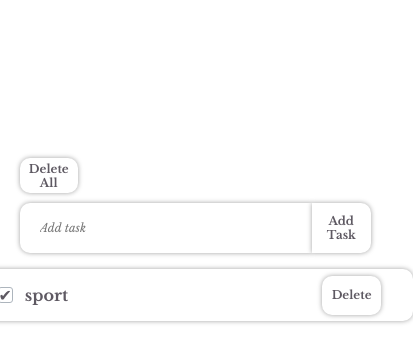
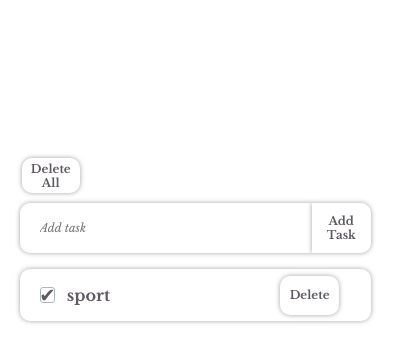
Before and after one commit to Katyusha0901/ToDo, a React (Create React App) app: page / in a window 390 px wide. Shown: the top 362 px of the page, 413 px wide, since content can reach past the window. Built offline with nearby package versions, Linux system fonts and the light colour scheme.

Commit message:
formated

```diff
--- a/src/App.tsx
+++ b/src/App.tsx
@@ -18,13 +18,19 @@ export interface Task {
 export default function App() {
   const nextId = useRef(1);
   const [tasks, setTasks] = useState<Task[]>([
-    { id: 0, text: "sport", done: true, isEditing: false, isCheked:true },
+    { id: 0, text: "sport", done: true, isEditing: false, isCheked: true },
   ]);
 
   function addTask(text: string) {
     setTasks([
       ...tasks,
-      { id: nextId.current, text: text, done: false, isEditing: false, isCheked:true },
+      {
+        id: nextId.current,
+        text: text,
+        done: false,
+        isEditing: false,
+        isCheked: true,
+      },
     ]);
     nextId.current = nextId.current + 1;
   }
--- a/src/DeleteAll/DeleteAllTasks.css
+++ b/src/DeleteAll/DeleteAllTasks.css
@@ -1,6 +1,7 @@
 .delete-button {
   display: flex;
   align-self: flex-start;
+  margin-left: 2px;
 }
 
 .delete-button__delete-all {
--- a/src/Task/TaskDisplay.css
+++ b/src/Task/TaskDisplay.css
@@ -1,11 +1,7 @@
 .task-display {
-  min-height: 50px;
   display: flex;
   justify-content: center;
   align-items: center;
-  /* justify-content: space-between; */
-  /* display: grid;
-  grid-template-columns: 20px 300px 100px; */
   padding: 0 20px 0 20px;
   flex-direction: row;
   background-color: rgb(255, 255, 255);
@@ -13,7 +9,7 @@
   border-radius: 10px 10px 10px 10px;
   cursor: pointer;
   margin-bottom: 10px;
-  width: 435px;
+  width: 432px;
 }
 
 .task-display__input-task-text {
@@ -24,7 +20,6 @@
   width: 347px;
   outline: none;
   padding-left: 20px;
-  font-style: italic;
   background-color: rgb(255, 255, 255);
   border-radius: 10px 0 0 10px;
   cursor: pointer;
@@ -39,7 +34,6 @@
   align-items: center;
   justify-content: center;
   align-self: center;
-  box-shadow: 5px rgb(161, 161, 161);
   border-radius: 10px;
   width: 65px;
   margin: 0 0 0 10px;
@@ -50,10 +44,6 @@
   padding: 10px;
   box-shadow: 0 0 5px rgb(161, 161, 161);
   cursor: pointer;
-}
-
-.task-display__button:hover {
-  box-shadow: 0 0 5px rgb(111, 110, 110);
 }
 
 .task-display__button:active {
@@ -71,6 +61,7 @@
   flex-grow: 0;
   border: 1px solid #adb5bd;
   border-radius: 3px;
+  font-size: 20px;
 }
 
 .task-display__p-task {
@@ -85,9 +76,7 @@
 }
 
 @media screen and (max-width: 437px) {
-  .task-display__task-item {
-    grid-template-columns: 10vw 50vw 30vw;
-
+  .task-display {
     width: 90vw;
   }
 
@@ -98,19 +87,7 @@
   .task-display__checkbox {
     width: 4vw;
     height: 4vw;
-  }
-
-  .task-display__checkbox::before {
-    width: 4vw;
-    height: 4vw;
-  }
-  .task-display__checkbox-checkmark {
-    bottom: 3.8vw;
-    left: -1px;
-  }
-
-  .task-display__checkbox-input:checked + .task-display__checkbox-checkmark {
-    font-size: 6vw;
+    font-size: 5vw;
   }
 
   .task-display__button {
--- a/src/Task/TaskDisplay.tsx
+++ b/src/Task/TaskDisplay.tsx
@@ -13,11 +13,11 @@ export const TaskDisplay: React.FC<Props> = ({ task, onChange, onDelete }) => (
   <div className="task-display">
     <div
       className="task-display__checkbox"
-      onClick={(e) => {
-        onChange({ ...task, isCheked: false });
+      onClick={() => {
+        onChange({ ...task, isCheked: !task.isCheked });
       }}
     >
-      ✔
+      {task.isCheked ? "✔" : null}
     </div>
 
     <p
```
